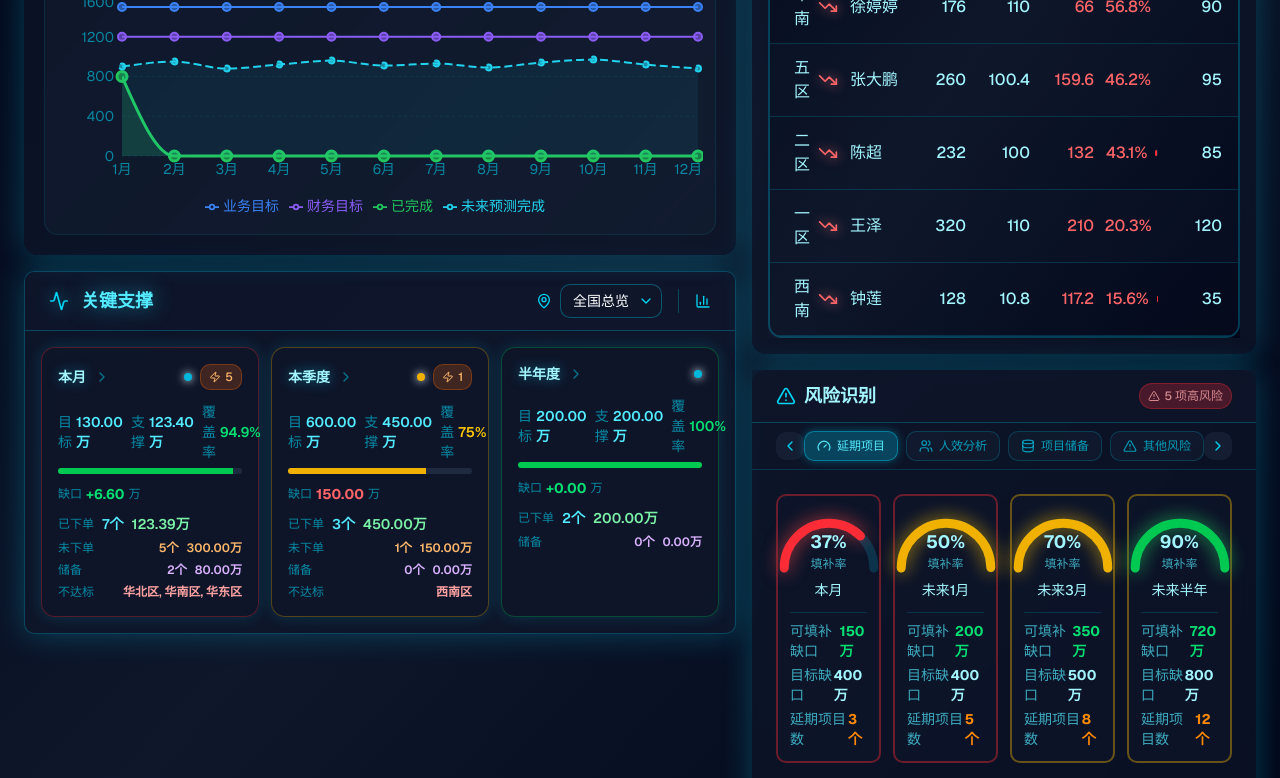
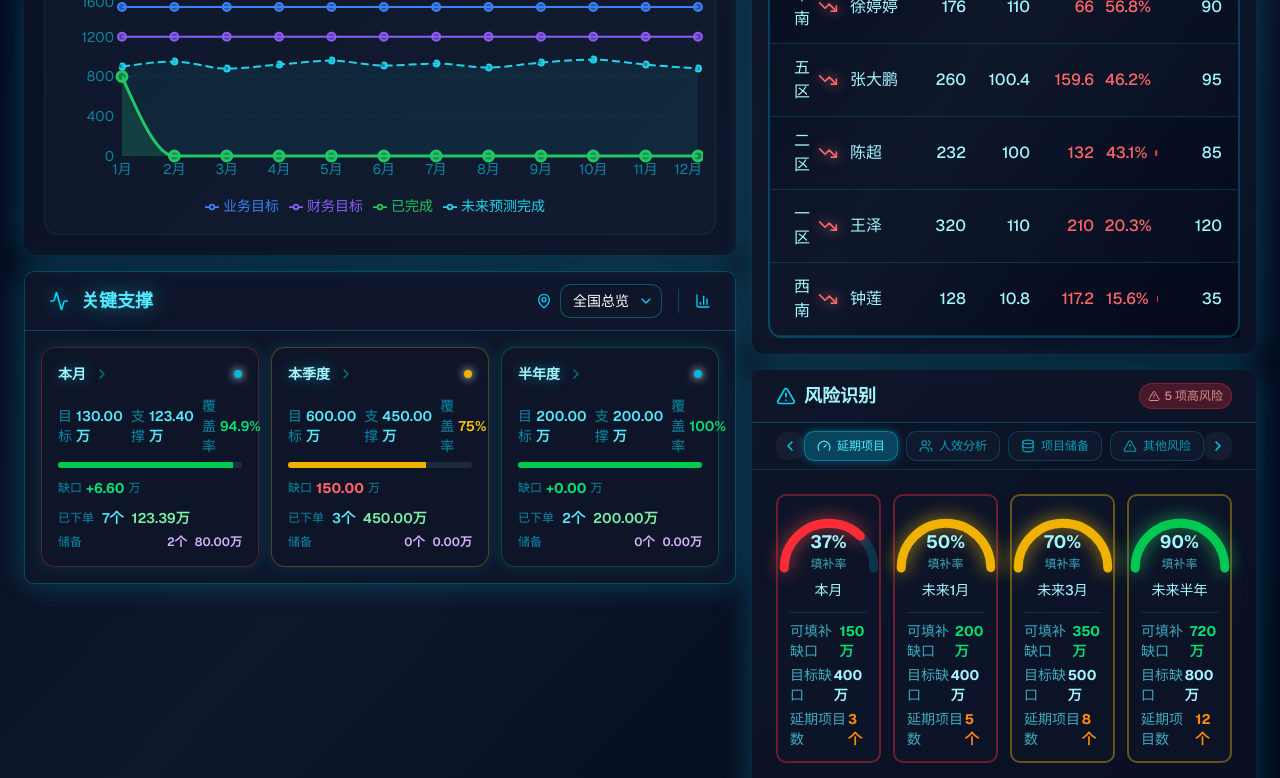
Before and after one commit to navylee1990/coze_jsc, a Next.js app: page /gm in a window 1280 px wide. Shown: the part 432-1210 px from the top of the page. Built offline with nearby package versions, Linux system fonts and the light colour scheme.

Commit message:
refactor: 删除支撑明细中的excludedProjects数据和未下单tab

```diff
--- a/src/components/FutureSupportAdequacyPanel.tsx
+++ b/src/components/FutureSupportAdequacyPanel.tsx
@@ -1763,37 +1763,10 @@ export default function FutureSupportAdequacyPanel({
 
             // 计算统计项目总金额
             const projectsTotalAmount = level.projects.reduce((sum, p) => sum + p.amount, 0);
-            // 计算预测完成项目总金额（所有预测项目）
-            const excludedProjectsTotalAmount = level.excludedProjects
-              ? level.excludedProjects.reduce((sum, p) => sum + p.amount, 0)
-              : 0;
-            // 计算未下单项目数量（所有预测项目）
-            const unOrderedProjectsCount = level.excludedProjects?.length || 0;
-            // 计算未下单项目总金额（所有预测项目）
-            const unOrderedProjectsTotalAmount = excludedProjectsTotalAmount;
             // 计算储备项目总金额
             const reserveProjectsTotalAmount = level.reserveProjects
               ? level.reserveProjects.reduce((sum, p) => sum + p.amount, 0)
               : 0;
-            // 加上预测完成后的覆盖率
-            const totalCoverage = level.target > 0
-              ? Math.round(((level.amount + excludedProjectsTotalAmount) / level.target) * 100)
-              : 0;
-            // 计算还需要新开发的金额
-            const newDevNeeded = Math.max(0, level.target - (level.amount + excludedProjectsTotalAmount));
-
-            // 计算预测项目中未下单的区域
-            const underachievingRegions: string[] = [];
-            if (level.excludedProjects && level.excludedProjects.length > 0) {
-              // 提取所有预测项目的区域
-              const regionsSet = new Set<string>();
-              level.excludedProjects.forEach(p => {
-                if (p.region) {
-                  regionsSet.add(p.region);
-                }
-              });
-              underachievingRegions.push(...Array.from(regionsSet));
-            }
 
             return (
               <div
@@ -1832,16 +1805,6 @@ export default function FutureSupportAdequacyPanel({
                       'w-3 h-3 sm:w-4 sm:h-4',
                       theme === 'dashboard' ? 'text-cyan-400/50' : 'text-slate-400'
                     )} />
-                    {newDevNeeded > 0 && (
-                      <span className={cn(
-                        'text-[10px] sm:text-xs font-medium px-1.5 sm:px-2 py-0.5 rounded-full',
-                        theme === 'dashboard'
-                          ? 'bg-yellow-500/30 text-yellow-300 border border-yellow-500/30'
-                          : 'bg-yellow-100 text-yellow-700'
-                      )}>
-                        需新开发{newDevNeeded.toFixed(0)}万
-                      </span>
-                    )}
                   </div>
                   <div className="flex items-center gap-1.5 sm:gap-2">
                     <div className={cn(
@@ -1849,30 +1812,6 @@ export default function FutureSupportAdequacyPanel({
                       statusColor.bg,
                       theme === 'dashboard' && 'shadow-[0_0_8px_currentColor]'
                     )} />
-                    {unOrderedProjectsCount > 0 && (
-                      <button
-                        onClick={(e) => {
-                          e.stopPropagation();
-                          setUrgeMessage({
-                            show: true,
-                            message: `已向【${period}】的 ${unOrderedProjectsCount} 个未下单项目发送催单提醒`
-                          });
-                          setTimeout(() => {
-                            setUrgeMessage({ show: false, message: '' });
-                          }, 2000);
-                        }}
-                        className={cn(
-                          'flex items-center gap-0.5 sm:gap-1 px-1.5 sm:px-2 py-0.5 sm:py-1 rounded-lg text-[10px] sm:text-xs font-medium transition-all',
-                          theme === 'dashboard'
-                            ? 'bg-orange-500/20 border border-orange-500/30 text-orange-300 hover:bg-orange-500/30'
-                            : 'bg-orange-100 text-orange-700 hover:bg-orange-200'
-                        )}
-                        title="批量催单"
-                      >
-                        <Zap className="w-2.5 h-2.5 sm:w-3 sm:h-3" />
-                        <span>{unOrderedProjectsCount}</span>
-                      </button>
-                    )}
                   </div>
                 </div>
 
@@ -1932,23 +1871,6 @@ export default function FutureSupportAdequacyPanel({
                     </span>
                   </div>
 
-                  {/* 未统计项目数 + 金额 */}
-                  {unOrderedProjectsCount > 0 && (
-                    <div className="flex justify-between text-xs">
-                      <span className={cn('text-[10px] sm:text-xs', theme === 'dashboard' ? 'text-cyan-400/60' : 'text-slate-500')}>未下单</span>
-                      <div className="flex items-center gap-1 sm:gap-2">
-                        <span className={cn(
-                          'font-semibold text-xs text-orange-400',
-                          theme === 'dashboard' ? 'text-orange-300' : 'text-orange-600'
-                        )}>{unOrderedProjectsCount}个</span>
-                        <span className={cn(
-                          'font-semibold text-xs text-orange-400',
-                          theme === 'dashboard' ? 'text-orange-300' : 'text-orange-600'
-                        )}>{unOrderedProjectsTotalAmount.toFixed(2)}万</span>
-                      </div>
-                    </div>
-                  )}
-
                   {/* 储备项目数 + 金额 */}
                   <div className="flex justify-between text-xs">
                     <span className={cn('text-[10px] sm:text-xs', theme === 'dashboard' ? 'text-cyan-400/60' : 'text-slate-500')}>储备</span>
@@ -1963,19 +1885,6 @@ export default function FutureSupportAdequacyPanel({
                       )}>{reserveProjectsTotalAmount.toFixed(2)}万</span>
                     </div>
                   </div>
-
-                  {/* 不达标大区 */}
-                  {underachievingRegions.length > 0 && (
-                    <div className="flex justify-between text-xs">
-                      <span className={cn('text-[10px] sm:text-xs', theme === 'dashboard' ? 'text-cyan-400/60' : 'text-slate-500')}>不达标</span>
-                      <span className={cn(
-                        'font-semibold text-xs',
-                        theme === 'dashboard' ? 'text-red-300' : 'text-red-600'
-                      )}>
-                        {underachievingRegions.join(', ')}
-                      </span>
-                    </div>
-                  )}
                 </div>
               </div>
             );
@@ -2021,7 +1930,7 @@ function ProjectDrillDownModal({
   const [sortBy, setSortBy] = useState<string>('expectedOrderDate');
   const [sortOrder, setSortOrder] = useState<'asc' | 'desc'>('asc');
   const [currentPage, setCurrentPage] = useState(1);
-  const [activeTab, setActiveTab] = useState<'projects' | 'excluded' | 'reserve'>('projects');
+  const [activeTab, setActiveTab] = useState<'projects' | 'reserve'>('projects');
   const itemsPerPage = 5;
 
   // 催单提示状态
@@ -2040,8 +1949,6 @@ function ProjectDrillDownModal({
     switch (activeTab) {
       case 'projects':
         return data.projects.map(p => ({ ...p, projectType: p.projectType || '买断', projectPhase: p.projectPhase || '项目采购', projectStatus: p.projectStatus || '未下单' }));
-      case 'excluded':
-        return (data.excludedProjects || []).map(p => ({ ...p, projectType: p.projectType || '买断', projectPhase: p.projectPhase || '项目采购', projectStatus: p.projectStatus || '未下单' }));
       case 'reserve':
         return (data.reserveProjects || []).map(p => ({ ...p, projectType: p.projectType || '买断', projectPhase: p.projectPhase || '项目采购', projectStatus: p.projectStatus || '未下单' }));
       default:
@@ -2320,27 +2227,6 @@ function ProjectDrillDownModal({
             >
               预测项目 ({data.projects.length})
             </button>
-            {data.excludedProjects && data.excludedProjects.length > 0 && (
-              <button
-                onClick={() => setActiveTab('excluded')}
-                className={cn(
-                  'px-3 sm:px-4 py-2 sm:py-2.5 text-sm font-medium transition-all border-b-2',
-                  activeTab === 'excluded'
-                    ? theme === 'dashboard'
-                      ? 'border-orange-400 text-orange-300 bg-orange-500/10'
-                      : theme === 'dark'
-                      ? 'border-orange-500 text-orange-400 bg-orange-500/10'
-                      : 'border-orange-500 text-orange-600 bg-orange-50'
-                    : theme === 'dashboard'
-                    ? 'border-transparent text-orange-400/50 hover:text-orange-300 hover:bg-orange-500/5'
-                    : theme === 'dark'
-                    ? 'border-transparent text-slate-400 hover:text-slate-200 hover:bg-slate-700'
-                    : 'border-transparent text-slate-500 hover:text-slate-700 hover:bg-slate-100'
-                )}
-              >
-                未下单项目 ({data.excludedProjects.length})
-              </button>
-            )}
             {data.reserveProjects && data.reserveProjects.length > 0 && (
               <button
                 onClick={() => setActiveTab('reserve')}
@@ -2421,56 +2307,6 @@ function ProjectDrillDownModal({
               <option value="已下单">已下单</option>
               <option value="未下单">未下单</option>
             </select>
-
-            {/* 一键催单按钮 */}
-            <button
-              onClick={() => {
-                // 只统计未下单的项目
-                const unOrderedProjects = filteredProjects.filter(p =>
-                  p.projectStatus && p.projectStatus.toLowerCase().includes('未下单')
-                );
-                const unOrderedCount = unOrderedProjects.length;
-                const totalCount = filteredProjects.length;
-                const tabName = activeTab === 'projects' ? '预测' : activeTab === 'excluded' ? '预测' : '储备';
-
-                if (unOrderedCount === 0) {
-                  // 如果没有未下单的项目，不执行催单
-                  setUrgeMessage({
-                    show: true,
-                    projectName: `${tabName}项目中没有需要催单的项目`
-                  });
-                  setTimeout(() => {
-                    setUrgeMessage({ show: false, projectName: '' });
-                  }, 2000);
-                  return;
-                }
-
-                setUrgeMessage({
-                  show: true,
-                  projectName: `已向${tabName}项目的 ${unOrderedCount} 个未下单项目发送催单提醒`
-                });
-                setTimeout(() => {
-                  setUrgeMessage({ show: false, projectName: '' });
-                }, 2000);
-              }}
-              className={cn(
-                'flex items-center gap-1.5 sm:gap-2 px-2.5 sm:px-3 py-1.5 rounded-lg text-[10px] sm:text-xs font-medium transition-all ml-auto',
-                theme === 'dashboard'
-                  ? 'bg-orange-500/20 border border-orange-500/30 text-orange-300 hover:bg-orange-500/30'
-                  : 'bg-orange-100 text-orange-700 hover:bg-orange-200'
-              )}
-            >
-              <Zap className="w-3 h-3 sm:w-3.5 sm:h-3.5" />
-              <span>一键催单</span>
-              <span className={cn(
-                'px-1.5 py-0.5 rounded text-[9px] sm:text-[10px]',
-                theme === 'dashboard' ? 'bg-orange-500/30' : 'bg-orange-200'
-              )}>
-                {filteredProjects.filter(p =>
-                  p.projectStatus && p.projectStatus.toLowerCase().includes('未下单')
-                ).length}
-              </span>
-            </button>
           </div>
 
           {/* 表格区域 */}
@@ -2709,7 +2545,7 @@ function ProjectDrillDownModal({
                         )}>
                           <span className={cn(
                             'font-bold text-xs sm:text-sm',
-                            activeTab === 'projects' ? 'text-green-400' : activeTab === 'excluded' ? 'text-orange-400' : 'text-purple-400'
+                            activeTab === 'projects' ? 'text-green-400' : 'text-purple-400'
                           )}>
                             {project.amount?.toFixed(2) || '0.00'}
                           </span>
@@ -2759,7 +2595,7 @@ function ProjectDrillDownModal({
                 </span>
                 <span className={cn(
                   'font-bold text-base sm:text-lg',
-                  activeTab === 'projects' ? 'text-green-400' : activeTab === 'excluded' ? 'text-orange-400' : 'text-purple-400'
+                  activeTab === 'projects' ? 'text-green-400' : 'text-purple-400'
                 )}>
                   {allProjects.reduce((sum, p) => sum + p.amount, 0).toFixed(2)}
                 </span>
```
